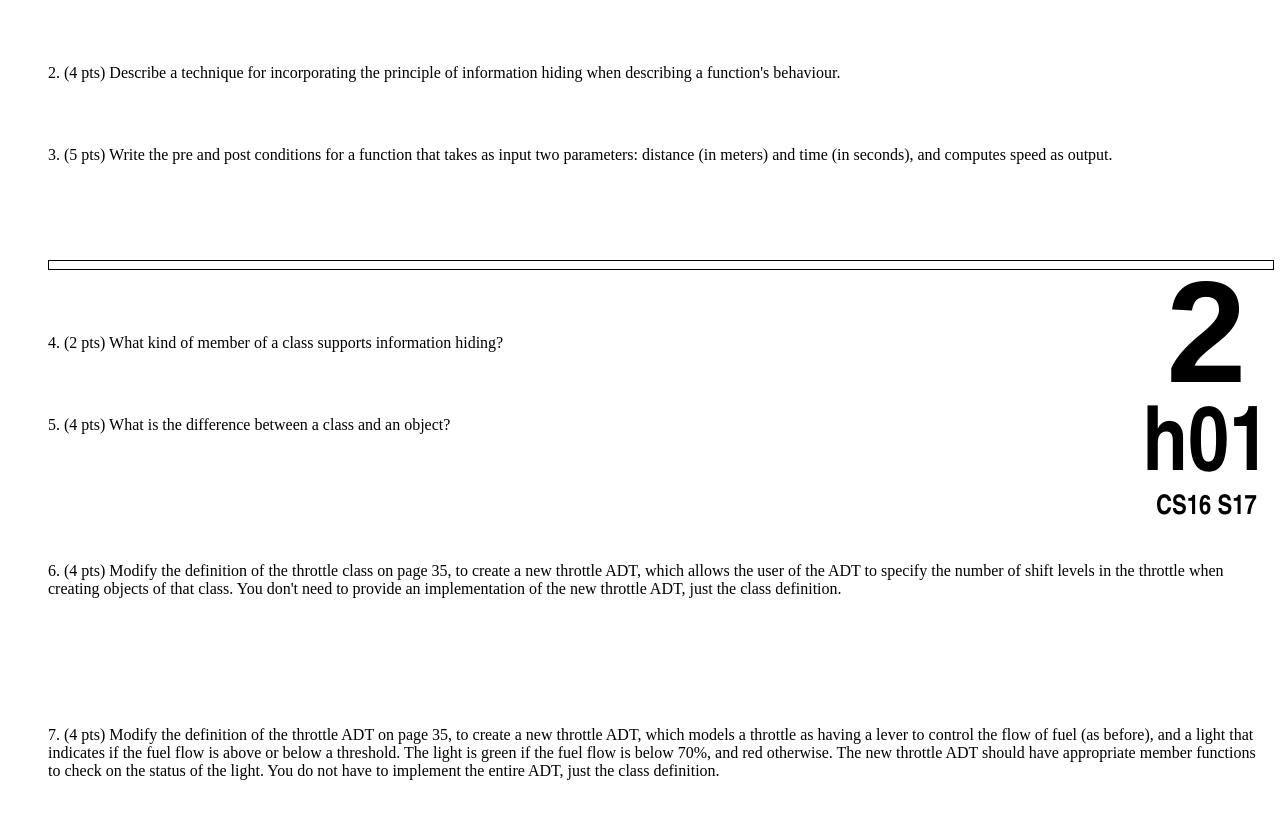
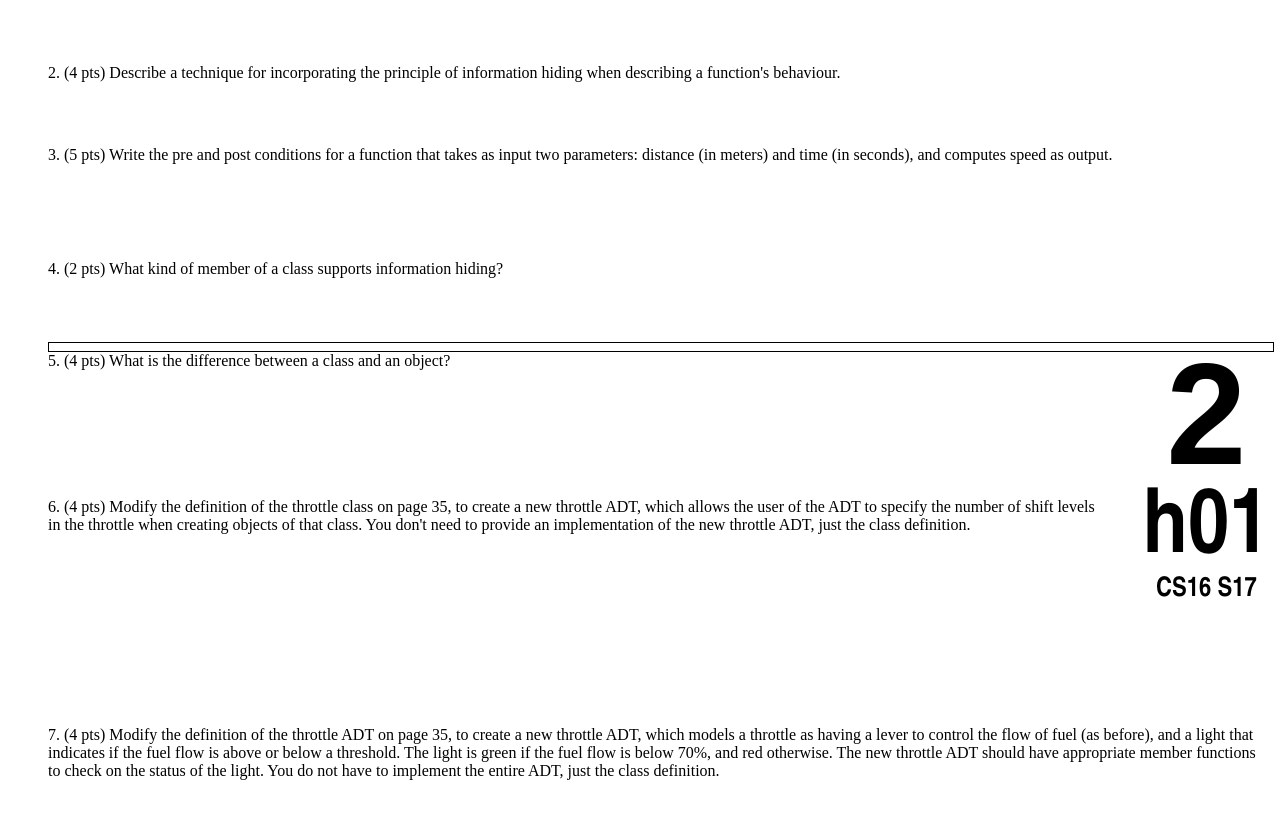
Before and after one commit to RLHerbert/ucsb-cs24-sp17.github.io, a Jekyll site: the page built from _hwk/h01.md, in a window 1280 px wide and 900 px high, scrolled down 530 px. Shown: the top 819 px of the window. Built offline with Jekyll 4.4.1, drawn with Linux system fonts in a browser that asks for light colours.

Commit message:
updated hw 1

```diff
--- a/_hwk/h01.md
+++ b/_hwk/h01.md
@@ -22,18 +22,17 @@ Reading: Read Chapter 1.1, 2.1-2.2.   If you don't have a copy of the textbook y
 
 
 
-<div class="pagebreak"></div>
-<div style="margin-bottom:4em"></div>
+
 4. (2 pts) What kind of member of a class supports information hiding?
 	<div style="margin-bottom:4em"></div>
 
 
-
+<div class="pagebreak"></div>
 5. (4 pts) What is the difference between a class and an object?<div style="margin-bottom:8em"></div>
 
 
 6.  (4 pts) Modify the definition of the throttle class on page 35, to create a new throttle ADT, which allows the user of the ADT to specify the number of shift levels in the throttle when creating objects of that class. You don't need to provide an implementation of the new throttle ADT, just the class definition.
-  <div style="margin-bottom:8em"></div>
+  <div style="margin-bottom:12em"></div>
 
 
 7.  (4 pts) Modify the definition of the throttle ADT on page 35, to create a new throttle ADT, which models a throttle as having a lever to control the flow of fuel (as before), and a light that indicates if the fuel flow is above or below a threshold. The light is green if the fuel flow is below 70%, and red otherwise. The new throttle ADT should have appropriate member functions to check on the status of the light. You do not have to implement the entire ADT, just the class definition.
```
